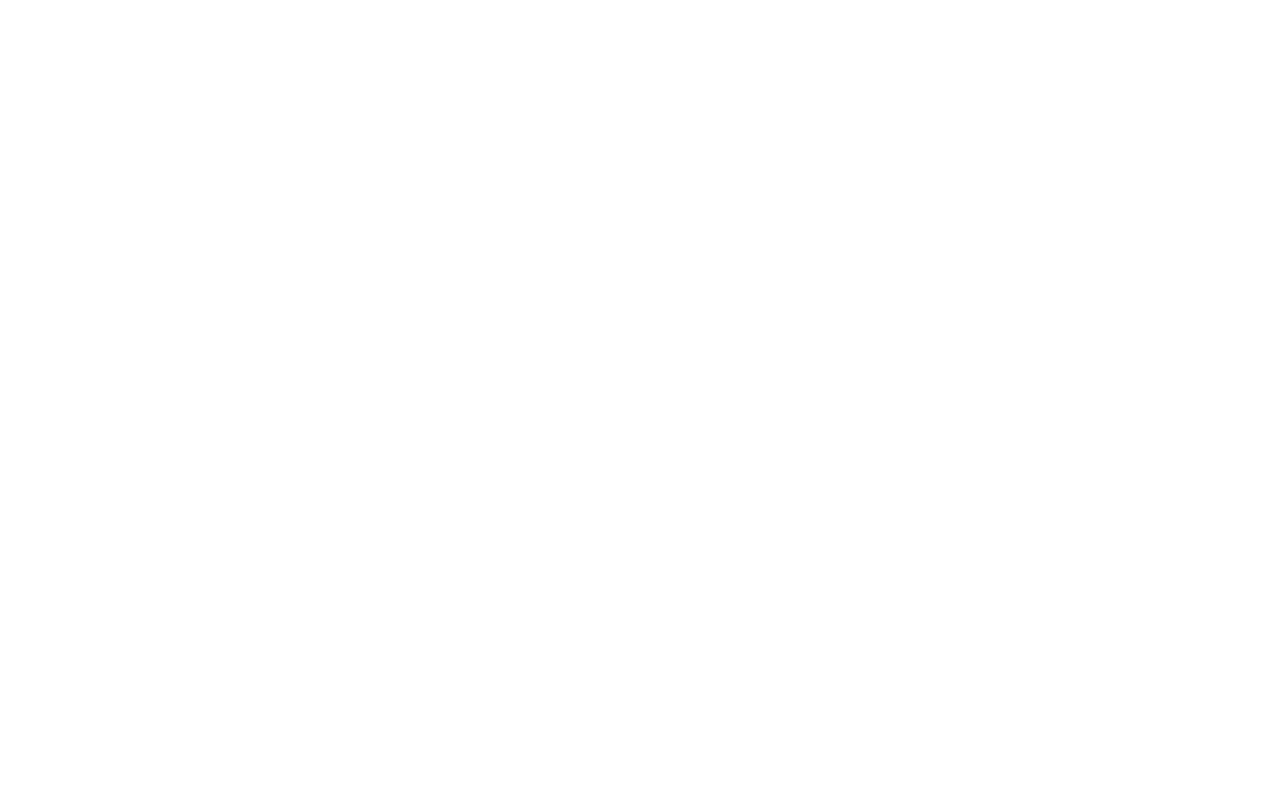
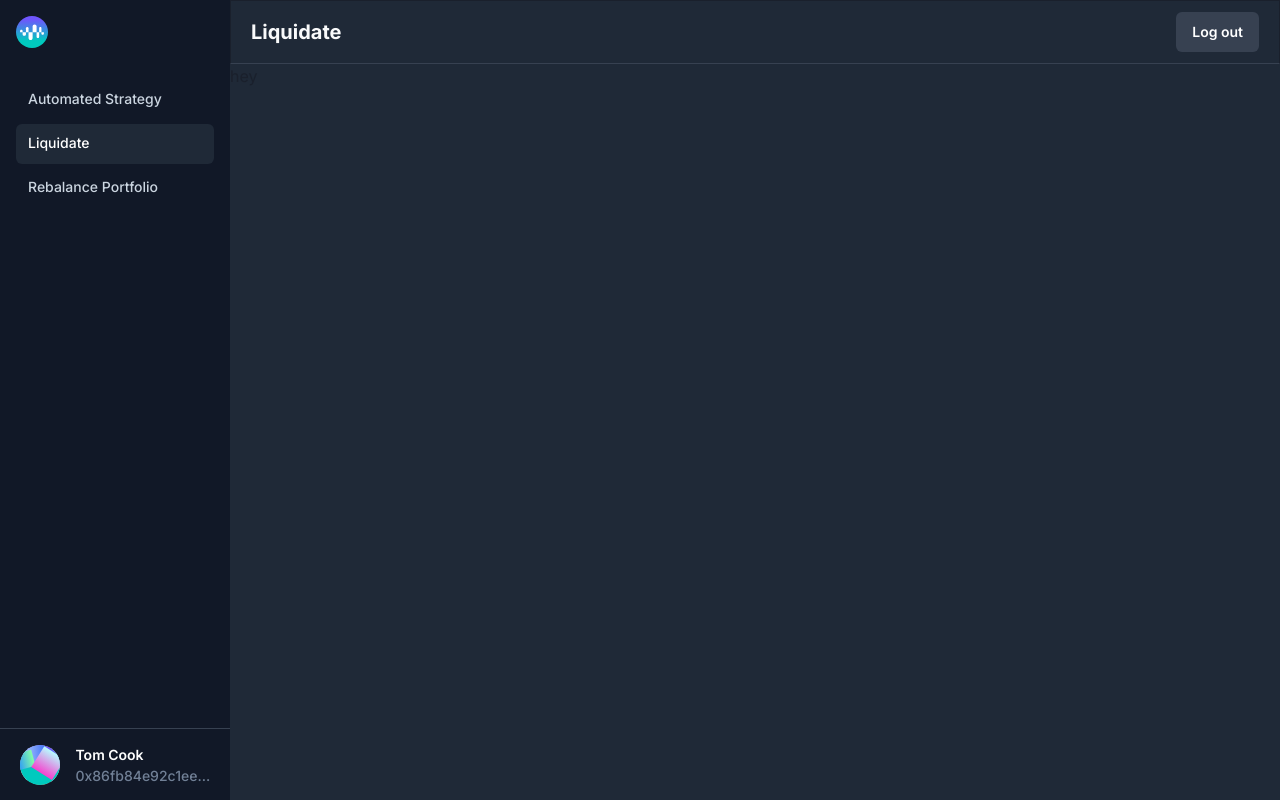
Before and after one commit to kavinm/DeFiSummerEnzymeBot, a React (Create React App) app in the folder src/client/: page /liquidate in a window 1280 px wide. Built offline with nearby package versions, Linux system fonts and the light colour scheme.

Commit message:
Provide default layout

```diff
--- a/src/client/src/App.tsx
+++ b/src/client/src/App.tsx
@@ -1,6 +1,10 @@
 import React from 'react';
 import { Switch, Route } from 'react-router-dom';
-import { Connect } from './pages';
+
+import Connect from './pages/Connect';
+import AutomatedStrategy from './pages/AutomatedStrategy';
+import Liquidate from './pages/Liquidate';
+import RebalancePortfolio from './pages/RebalancePortfolio';
 
 const App: React.FC = () => {
   return (
@@ -8,6 +12,15 @@
       <Route exact path="/connect">
         <Connect />
       </Route>
+      <Route exact path="/automated-strategy">
+        <AutomatedStrategy />
+      </Route>
+      <Route exact path="/liquidate">
+        <Liquidate />
+      </Route>
+      <Route exact path="/rebalance-portfolio">
+        <RebalancePortfolio />
+      </Route>
     </Switch>
   );
 };
--- /dev/null
+++ b/src/client/src/components/shared/Sidebar.tsx
@@ -0,0 +1,70 @@
+import React from 'react';
+import { Box, Flex, Text } from '@chakra-ui/react';
+import { Link, useLocation } from 'react-router-dom';
+import uuid from 'react-uuid';
+
+import { ReactComponent as EnzymeLogo } from '../../assets/logo/enzyme.svg';
+import { ReactComponent as Avatar } from '../../assets/logo/avatar.svg';
+
+const links = [
+  { id: uuid(), label: 'Automated Strategy', url: '/automated-strategy' },
+  { id: uuid(), label: 'Liquidate', url: '/liquidate' },
+  { id: uuid(), label: 'Rebalance Portfolio', url: '/rebalance-portfolio' },
+];
+
+const Sidebar: React.FC = () => {
+  const location = useLocation();
+
+  return (
+    <Box width="230px" position="relative" backgroundColor="accentCards">
+      <Box m="1rem">
+        <EnzymeLogo />
+        <Box as="ul" mt="2rem">
+          {links.map((link) => (
+            <Link key={link.id} to={link.url}>
+              <Box
+                as="li"
+                listStyleType="none"
+                padding="8px 12px"
+                fontWeight="medium"
+                height="40px"
+                borderRadius="6px"
+                mb="0.25rem"
+                fontSize="sm"
+                color="gray.300"
+                {...(location.pathname === link.url && { backgroundColor: 'accentSurface', color: 'white' })}
+              >
+                {link.label}
+              </Box>
+            </Link>
+          ))}
+        </Box>
+      </Box>
+      <Flex
+        alignItems="center"
+        justifyContent="space-around"
+        px="0.75rem"
+        position="fixed"
+        bottom="0px"
+        height="72px"
+        borderTop="1px solid"
+        borderColor="accentOutlines"
+        w="230px"
+      >
+        <Box w="40px" h="40px">
+          <Avatar />
+        </Box>
+        <Box>
+          <Text as="span" display="block" fontSize="sm" fontWeight="semibold" color="white">
+            Tom Cook
+          </Text>
+          <Text as="span" display="block" fontSize="sm" fontWeight="medium" color="gray.500">
+            0x86fb84e92c1ee...
+          </Text>
+        </Box>
+      </Flex>
+    </Box>
+  );
+};
+
+export default Sidebar;
--- /dev/null
+++ b/src/client/src/components/shared/Topbar.tsx
@@ -0,0 +1,38 @@
+import React from 'react';
+import { Flex, Text, Button } from '@chakra-ui/react';
+
+type TopbarProps = {
+  name: string;
+};
+
+const Topbar: React.FC<TopbarProps> = ({ name }) => {
+  return (
+    <Flex
+      height={{ base: '', md: '4rem' }}
+      border="1px solid"
+      borderBottomColor="accentOutlines"
+      px="20px"
+      alignItems="center"
+      justifyContent="space-between"
+    >
+      <Text as="span" display="block" color="headers" fontSize="xl" fontWeight="bold" my="auto">
+        {name}
+      </Text>
+      <Button
+        backgroundColor="accentOutlines"
+        _hover={{
+          backgroundColor: 'accentCards',
+        }}
+        _active={{
+          backgroundColor: 'accentCards',
+        }}
+        fontSize="sm"
+        color="white"
+      >
+        Log out
+      </Button>
+    </Flex>
+  );
+};
+
+export default Topbar;
--- a/src/client/src/components/shared/index.tsx
+++ b/src/client/src/components/shared/index.tsx
@@ -2,5 +2,7 @@
 import Container from './Container';
 import ThemedButton from './ThemedButton';
 import ThemedInput from './ThemedInput';
+import Sidebar from './Sidebar';
+import Topbar from './Topbar';
 
-export { Navbar, Container, ThemedButton, ThemedInput };
+export { Navbar, Container, ThemedButton, ThemedInput, Topbar, Sidebar };
--- a/src/client/src/config/styles/theme.ts
+++ b/src/client/src/config/styles/theme.ts
@@ -30,7 +30,7 @@
     '3xl': '1.875rem', // 30px
     '4xl': '2.25rem', // 36px
     '5xl': '3rem', // 48px
-    '6xl': '3.75rem', //
+    '6xl': '3.75rem', // 60px
   },
   styles: {
     // GLOBAL STYLES HERE
--- /dev/null
+++ b/src/client/src/layouts/DefaultLayout.tsx
@@ -0,0 +1,17 @@
+import React from 'react';
+import { Flex, Box } from '@chakra-ui/react';
+import { Sidebar, Topbar } from '../components/shared';
+
+const DefaultLayout: React.FC<{ name: string }> = ({ children, name }) => {
+  return (
+    <Flex minHeight="100vh">
+      <Sidebar />
+      <Box minHeight="100vh" backgroundColor="accentSurface" w="calc(100vw - 230px)">
+        <Topbar name={name} />
+        {children}
+      </Box>
+    </Flex>
+  );
+};
+
+export default DefaultLayout;
--- /dev/null
+++ b/src/client/src/modules.d.ts
@@ -0,0 +1 @@
+declare module 'react-uuid';
--- /dev/null
+++ b/src/client/src/pages/AutomatedStrategy.tsx
@@ -0,0 +1,8 @@
+import React from 'react';
+import DefaultLayout from '../layouts/DefaultLayout';
+
+const AutomatedStrategy: React.FC = () => {
+  return <DefaultLayout name="Automated Strategy"></DefaultLayout>;
+};
+
+export default AutomatedStrategy;
--- /dev/null
+++ b/src/client/src/pages/Liquidate.tsx
@@ -0,0 +1,8 @@
+import React from 'react';
+import DefaultLayout from '../layouts/DefaultLayout';
+
+const Liquidate: React.FC = () => {
+  return <DefaultLayout name="Liquidate">hey</DefaultLayout>;
+};
+
+export default Liquidate;
--- /dev/null
+++ b/src/client/src/pages/RebalancePortfolio.tsx
@@ -0,0 +1,8 @@
+import React from 'react';
+import DefaultLayout from '../layouts/DefaultLayout';
+
+const RebalancePortfolio: React.FC = () => {
+  return <DefaultLayout name="Rebalance Portfolio">hey</DefaultLayout>;
+};
+
+export default RebalancePortfolio;
--- a/src/client/src/pages/index.ts
+++ /dev/null
@@ -1,2 +0,0 @@
-import Connect from './Connect';
-export { Connect };
```
Also changed, not shown: src/client/src/assets/logo/avatar.svg (added).
